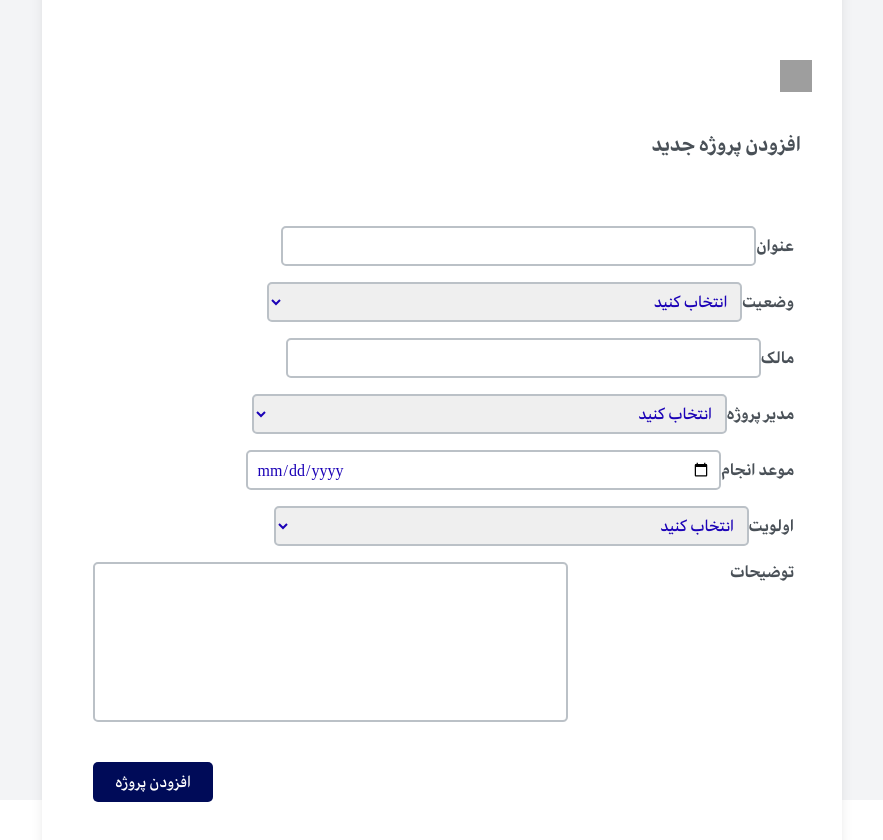
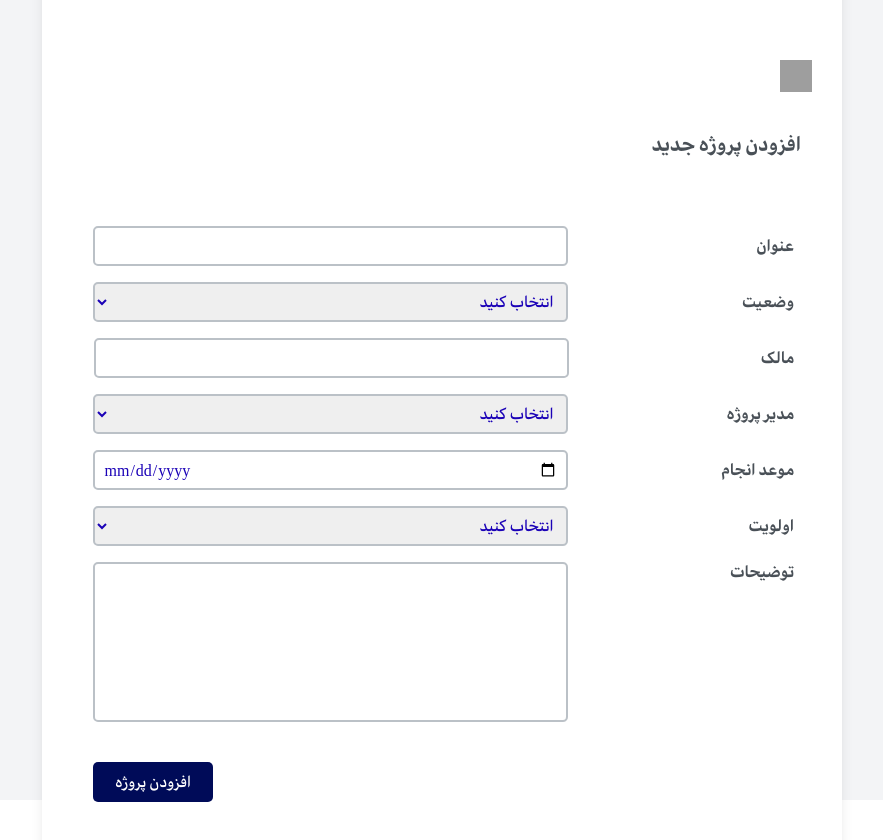
Before and after one commit to Sama-Shahvalizadeh/ProjectManagement, a React (Create React App) app in the folder login/: page /createproject in a window 1280 px wide. Shown: the top 840 px of the page, without its empty margins (198-1081 px from the left). Built offline with nearby package versions, Linux system fonts and the light colour scheme; grey boxes are pictures that could not be loaded.

Commit message:
fix style

```diff
--- a/login/src/components/CreateProject/CreateProject.js
+++ b/login/src/components/CreateProject/CreateProject.js
@@ -3,58 +3,57 @@ import styles from './CreateProject.module.css'
 
 export default function CreateProject(){
 
-  // مدیریت state برای فرم
-  const [formData, setFormData] = useState({
-    title: '',
-    status: '',
-    owner: '',
-    manager: '',
-    dueDate: '',
-    importance: '',
-    explaining: '',
-  });
+  // // مدیریت state برای فرم
+  // const [formData, setFormData] = useState({
+  //   title: '',
+  //   status: '',
+  //   owner: '',
+  //   manager: '',
+  //   dueDate: '',
+  //   importance: '',
+  //   explaining: '',
+  // });
 
-  // مدیریت تغییرات در فیلدها
-  const handleInputChange = (event) => {
-    const { id, value } = event.target;
-    setFormData({ ...formData, [id]: value });
-  };
+  // // مدیریت تغییرات در فیلدها
+  // const handleInputChange = (event) => {
+  //   const { id, value } = event.target;
+  //   setFormData({ ...formData, [id]: value });
+  // };
 
-  // ارسال داده‌ها به بک‌اند
-  const handleSubmit = async (event) => {
-    event.preventDefault();
-    try {
-      const response = await fetch('https://your-backend-api.com/create-project', {
-        method: 'POST',
-        headers: {
-          'Content-Type': 'application/json',
-        },
-        body: JSON.stringify(formData),
-      });
+  // // ارسال داده‌ها به بک‌اند
+  // const handleSubmit = async (event) => {
+  //   event.preventDefault();
+  //   try {
+  //     const response = await fetch('https://your-backend-api.com/create-project', {
+  //       method: 'POST',
+  //       headers: {
+  //         'Content-Type': 'application/json',
+  //       },
+  //       body: JSON.stringify(formData),
+  //     });
 
-      if (response.ok) {
-        alert('پروژه با موفقیت ثبت شد!');
-        setFormData({
-          title: '',
-          status: '',
-          owner: '',
-          manager: '',
-          dueDate: '',
-          importance: '',
-          explaining: '',
-        });
-      } else {
-        alert('خطا در ثبت پروژه!');
-      }
-    } catch (error) {
-      console.error('خطا:', error);
-      alert('ارتباط با سرور برقرار نشد.');
-    }
-  };
+  //     if (response.ok) {
+  //       alert('پروژه با موفقیت ثبت شد!');
+  //       setFormData({
+  //         title: '',
+  //         status: '',
+  //         owner: '',
+  //         manager: '',
+  //         dueDate: '',
+  //         importance: '',
+  //         explaining: '',
+  //       });
+  //     } else {
+  //       alert('خطا در ثبت پروژه!');
+  //     }
+  //   } catch (error) {
+  //     console.error('خطا:', error);
+  //     alert('ارتباط با سرور برقرار نشد.');
+  //   }
+  // };
 
   return (
     <div className={styles.container} style={{ direction: 'rtl' }}>
-      <form onSubmit={handleSubmit}>
         <div id="modal">
           <div className={styles.modal}>
             {/* باتن خروج */}
@@ -71,24 +70,24 @@ export default function CreateProject(){
 
             {/* فرم اطلاعات پروژه */}
             <div className={styles.formContainer}>
-              <div className={styles.field}>
-                <label className={styles.label} htmlFor="title">عنوان</label>
+              <div className={styles.title_field}>
+                <label className={styles.title_label} htmlFor="title">عنوان</label>
                 <input
                   className={styles.input}
                   id="title"
                   type="text"
-                  value={formData.title}
-                  onChange={handleInputChange}
+                  // value={formData.title}
+                  // onChange={handleInputChange}
                 />
               </div>
 
-              <div className={styles.field}>
-                <label className={styles.label} htmlFor="status">وضعیت</label>
+              <div className={styles.status_field}>
+                <label className={styles.status_label} htmlFor="status">وضعیت</label>
                 <select
-                  className={styles.select}
+                  className={styles.status_select}
                   id="status"
-                  value={formData.status}
-                  onChange={handleInputChange}
+                  // value={formData.status}
+                  // onChange={handleInputChange}
                 >
                   <option value="">انتخاب کنید</option>
                   <option value="فعال">فعال</option>
@@ -99,21 +98,21 @@ export default function CreateProject(){
               <div className={styles.field}>
                 <label className={styles.label} htmlFor="owner">مالک</label>
                 <input
-                  className={styles.input}
+                  className={styles.owner_input}
                   id="owner"
                   type="text"
-                  value={formData.owner}
-                  onChange={handleInputChange}
+                  // value={formData.owner}
+                  // onChange={handleInputChange}
                 />
               </div>
 
               <div className={styles.field}>
-                <label className={styles.label} htmlFor="manager">مدیر پروژه</label>
+                <label className={styles.manager_label} htmlFor="manager">مدیر پروژه</label>
                 <select
-                  className={styles.select}
+                  className={styles.manager_select}
                   id="manager"
-                  value={formData.manager}
-                  onChange={handleInputChange}
+                  // value={formData.manager}
+                  // onChange={handleInputChange}
                 >
                   <option value="">انتخاب کنید</option>
                   <option value="مدیر1">مدیر1</option>
@@ -122,29 +121,29 @@ export default function CreateProject(){
               </div>
 
               <div className={styles.field}>
-                <label className={styles.label} htmlFor="dueDate">موعد انجام</label>
+                <label className={styles.duedate_label} htmlFor="dueDate">موعد انجام</label>
                 <input
-                  className={styles.input}
+                  className={styles.duedate_input}
                   id="dueDate"
                   type="date"
-                  value={formData.dueDate}
-                  onChange={handleInputChange}
+                  // value={formData.dueDate}
+                  // onChange={handleInputChange}
                   onKeyDown={(e) => e.preventDefault()}
                 />
               </div>
 
               <div className={styles.field}>
-                <label className={styles.label} htmlFor="importance">اولویت</label>
+                <label className={styles.prior_label} htmlFor="importance">اولویت</label>
                 <select
-                  className={styles.select}
+                  className={styles.prior_select}
                   id="importance"
-                  value={formData.importance}
-                  onChange={handleInputChange}
+                  // value={formData.importance}
+                  // onChange={handleInputChange}
                 >
-                  <option value="">انتخاب کنید</option>
-                  <option value="بالا">بالا</option>
-                  <option value="متوسط">متوسط</option>
-                  <option value="پایین">پایین</option>
+                  <option className={styles.prior_option} >انتخاب کنید</option>
+                  <option className={styles.prior_option} >بالا</option>
+                  <option className={styles.prior_option} >متوسط</option>
+                  <option className={styles.prior_option} >پایین</option>
                 </select>
               </div>
 
@@ -153,8 +152,8 @@ export default function CreateProject(){
                 <textarea
                   className={styles.textarea}
                   id="explaining"
-                  value={formData.explaining}
-                  onChange={handleInputChange}
+                  // value={formData.explaining}
+                  // onChange={handleInputChange}
                   rows="5"
                 ></textarea>
               </div>
@@ -166,7 +165,6 @@ export default function CreateProject(){
             </div>
           </div>
         </div>
-      </form>
     </div>
   );
 
--- a/login/src/components/CreateProject/CreateProject.module.css
+++ b/login/src/components/CreateProject/CreateProject.module.css
@@ -2,6 +2,25 @@
 @tailwind components;
 @tailwind utilities;
 
+/* فونت‌های سفارشی */
+@font-face {
+  font-family: 'ArabicDisplayBlack';
+  src: url('./font/ARABICUIDISPLAYBLACK.OTF') format('opentype');
+}
+@font-face {
+  font-family: 'ArabicDisplayBold';
+  src: url('./font/ARABICUIDISPLAYBOLD.OTF') format('opentype');
+}
+@font-face {
+  font-family: 'ArabicDisplayMedium';
+  src: url('./font/ARABICUIDISPLAYMEDIUM.OTF') format('opentype');
+}
+@font-face {
+  font-family: 'Saba';
+  src: url('./font/SABA-[@I_FONT].TTF') format('truetype');
+}
+
+/* تعریف کلاس‌های سفارشی */
 @layer utilities {
   .font-arabic-bold {
     font-family: 'ArabicDisplayBold';
@@ -11,13 +30,13 @@
   }
 }
 
-/* استایل‌ها */
+/* تنظیمات اصلی */
 .container {
   @apply flex items-center justify-center h-screen bg-gray-100;
 }
 
 .modal {
-  @apply bg-white rounded-lg shadow-lg w-[800px] h-[900px];
+  @apply bg-white rounded-lg shadow-lg  w-[800px] h-[900px];
 }
 
 .closeButton {
@@ -28,6 +47,7 @@
   @apply h-[32px] w-[32px];
 }
 
+/* عنوان */
 .titleContainer {
   @apply mt-[32px] mr-[41px];
 }
@@ -36,20 +56,93 @@
   @apply block font-arabic-bold antialiased text-[20px] text-[#495057] w-[150px] h-[24px];
 }
 
+/* فرم */
 .formContainer {
   @apply w-[701px] h-[496px] mt-[72px];
 }
 
 .field {
+  @apply w-[701px] h-[40px] flex items-center text-[#495057] mr-[48px] mb-[16px];
+}
+
+.title_field{
+  @apply w-[701px] h-[40px] flex items-center text-[#495057] mr-[48px] mb-[16px];
+}
+
+.status_field{
   @apply w-[701px] h-[40px] flex items-center mb-[16px] mr-[48px];
 }
 
 .label {
-  @apply block text-[#495057] font-arabic-bold antialiased text-[16px];
+  @apply block font-arabic-bold antialiased text-[16px] text-[#495057];
 }
 
-.input, .select {
-  @apply w-[475px] h-[40px] pr-[8.5px] pl-[8.5px] border-[2px] border-[#BBC1C7] rounded-[5px] shadow-none font-arabic-medium antialiased font-normal text-[16px] text-[#1B02B7];
+.title_label{
+  @apply w-[38px] h-[24px] block font-arabic-bold antialiased text-[16px] text-[#495057];
+}
+
+.status_label{
+  @apply w-[52px] h-[24px] block text-[#495057] font-arabic-bold antialiased text-[16px]
+}
+
+.manager_label{
+  @apply w-[68px] h-[24px] block text-[#495057] font-arabic-bold antialiased text-[16px];
+}
+
+.duedate_label{
+  @apply w-[73px] h-[24px] block text-[#495057] font-arabic-bold antialiased text-[16px];
+}
+
+.prior_label{
+  @apply w-[46px] h-[24px] block text-[#495057] font-arabic-bold antialiased text-[16px];
+}
+
+.input {
+  @apply w-[475px] h-[40px] mr-[188px] pr-[8.5px] pl-[8.5px] border-[2px] border-[#BBC1C7] rounded-[5px] border-solid shadow-none font-arabic-medium antialiased font-normal text-[16px] text-[#1B02B7] ;
+}
+
+.owner_input{
+  @apply w-[475px] h-[40px] mr-[192px] border-[2px] pr-[8.5px] pl-[8.5px] border-[#BBC1C7] rounded-[5px] shadow-none font-arabic-medium antialiased font-normal text-[16px] text-[#1B02B7];
+}
+
+.duedate_input{
+  @apply w-[475px] h-[40px] mr-[153px] pr-[8.5px] pl-[8.5px] border-[2px] border-[#BBC1C7] rounded-[5px] shadow-none font-arabic-medium antialiased font-normal text-[16px] text-[#1B02B7];
+}
+
+.input-title {
+  @apply mr-[188px];
+}
+
+.select {
+  @apply w-[475px] h-[40px] pr-[8.5px] pl-[8.5px] border-[2px] border-[#BBC1C7] rounded-[5px] border-solid shadow-none font-arabic-medium antialiased font-normal text-[16px] text-[#1B02B7];
+}
+
+.status_select{
+  @apply w-[475px] h-[40px] mr-[174px] border-[2px] pr-[8.5px] pl-[8.5px] border-[#BBC1C7] rounded-[5px] border-solid shadow-none font-arabic-medium antialiased font-normal text-[16px] text-[#1B02B7];
+}
+
+.manager_select{
+  @apply w-[475px] h-[40px] mr-[158px] border-[2px] pr-[8.5px] pl-[8.5px] border-[#BBC1C7] rounded-[5px] shadow-none font-arabic-medium antialiased font-normal text-[16px] text-[#1B02B7];
+}
+
+.prior_select{
+  @apply w-[475px] h-[40px] mr-[180px] pr-[8.5px] pl-[8.5px] border-[2px] border-[#BBC1C7] rounded-[5px] shadow-none font-arabic-medium antialiased font-normal text-[16px] text-[#1B02B7];
+}
+
+.prior_option{
+  @apply font-arabic-medium font-normal text-[14px];
+}
+
+.select-status {
+  @apply mr-[174px];
+}
+
+.select-manager {
+  @apply mr-[158px];
+}
+
+.select-importance {
+  @apply mr-[180px];
 }
 
 .textareaField {
@@ -57,13 +150,14 @@
 }
 
 .textareaLabel {
-  @apply block text-[#495057] font-arabic-bold antialiased text-[16px] pb-[140px];
+  @apply block font-arabic-bold antialiased text-[16px] text-[#495057] pb-[140px];
 }
 
 .textarea {
   @apply w-[475px] h-[160px] pr-[15px] pt-[8.5px] border-[2px] border-[#BBC1C7] rounded-[5px] shadow-none font-arabic-medium antialiased font-normal text-[16px] text-[#1B02B7] resize-none overflow-y-auto;
 }
 
+/* دکمه‌ها */
 .saveButtonContainer {
   @apply mt-[40px] mr-[629px];
 }
```
